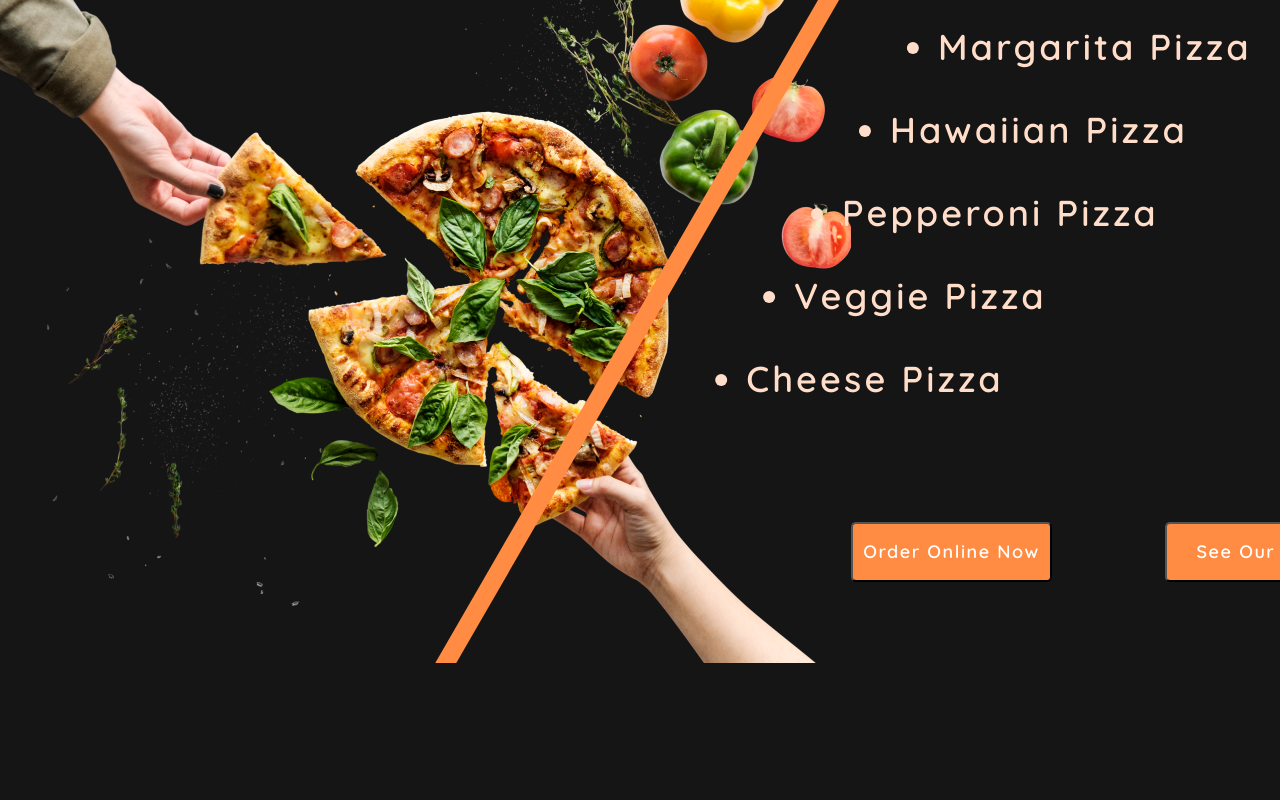
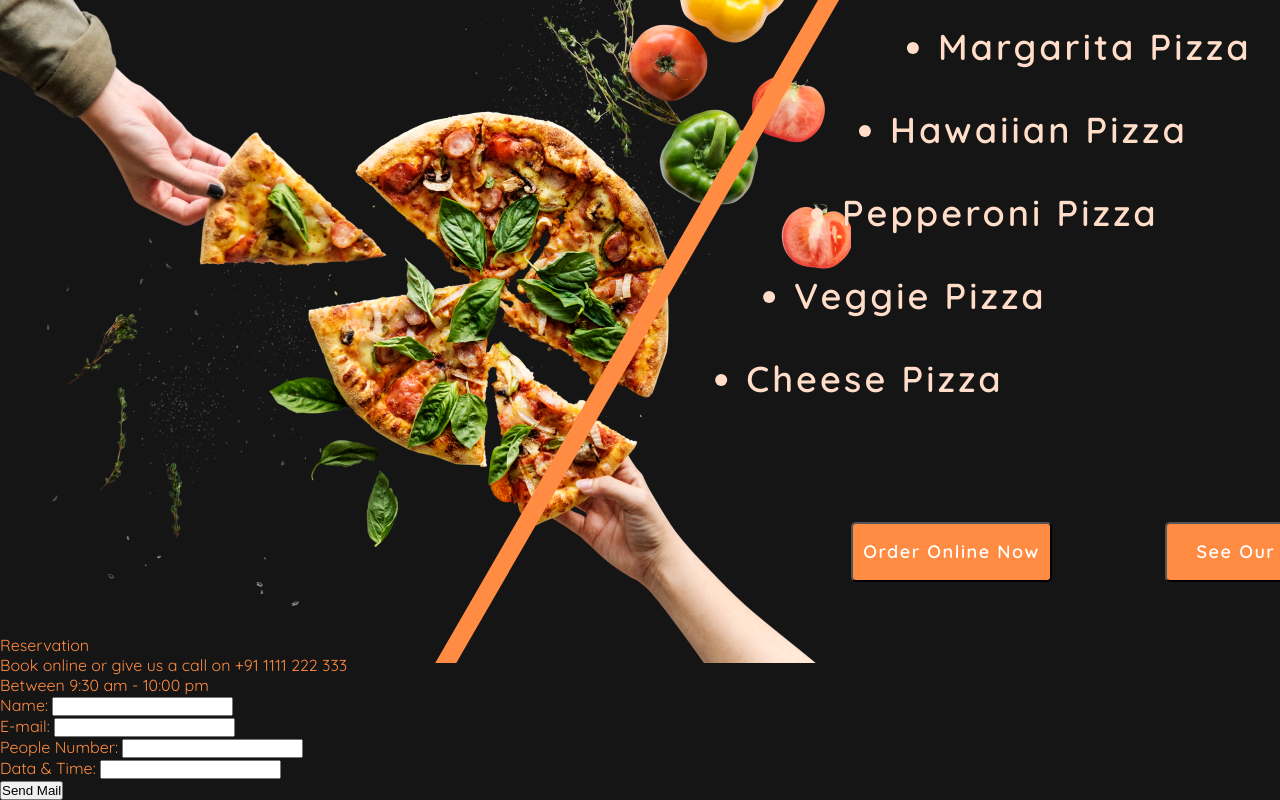
Before and after one commit to AnastasiiaPiatak/Pizza-Project, a plain HTML site: page index.html in a window 1280 px wide. Shown: the part 2552-3352 px from the top of the page. Before the commit the page ends 3227 px from the top, so only its background shows below. Drawn offline with Linux system fonts and the light colour scheme; a web font is replaced by a local one.

Commit message:
Added the RESERVATION section's html template

```diff
--- a/index.html
+++ b/index.html
@@ -157,9 +157,61 @@
               <button>See Our Menu</button>
             </div>
           </div>
+        </div>
+    </div>
 
+    <!-- RESERVATION -->
+    <div class="reservation">
+        <div class="reservation__wrapper">
+          <form class="form" action="">
+            <div class="form__header">Reservation</div>
+            <p>Book online or give us a call on +91 1111 222 333</p>
+            <p>Between 9:30 am - 10:00 pm</p>
 
+        <div class="form__name">
+          <span>Name:</span>
+          <input
+            type="text"
+            id="name"
+            autocomplete="off"
+            required
+            minlength="5"
+          />
         </div>
+        <div class="form__adress">
+          <span>E-mail:</span>
+          <input
+            type="text"
+            id="email"
+            autocomplete="off"
+            required
+            minlength="5"
+          />
+          <div class="form__adress">
+          <span>People Number:</span>
+          <input
+            type="text"
+            id="quantity"
+            autocomplete="off"
+            required
+            minlength="1"
+          />
+          <div class="form__adress">
+          <span>Data & Time:</span>
+          <input
+            type="text"
+            id="time"
+            autocomplete="off"
+            required
+            minlength="5"
+          />
+        </div>
+        <div class="form__btn">
+          <input type="submit" value="Send Mail" id="sendMail" />
+        </div>
+          </form>
+        </div>
+
 
 
 
```
